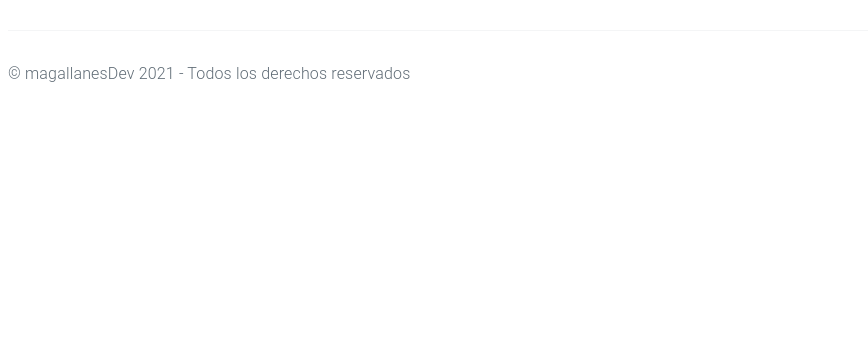
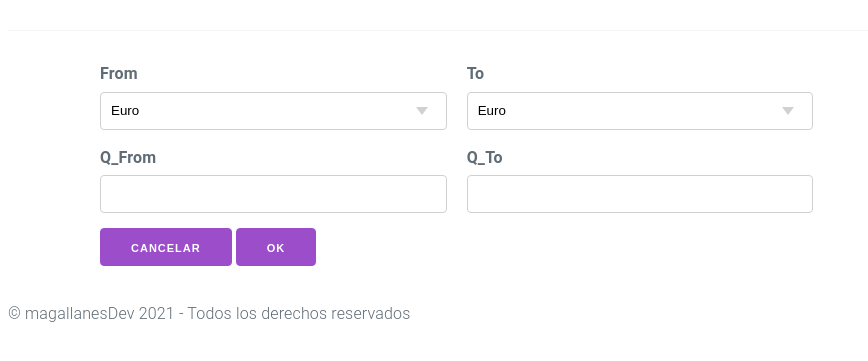
Before and after one commit to magallanesDev/BootCampCero-PROYECTO, a Flask app: page / in a window 1280 px wide. Shown: the part 84-445 px from the top of the page, without its empty margins (0-868 px from the left). Run offline with Flask 2, Linux system fonts and the light colour scheme; data that the repository does not hold is empty; parts of the project's set-up code (start-up, migrations or seed data) failed here and were passed over.

Commit message:
Backend OK sin status. JS con listado movimientos

```diff
--- a/mycrypto/dataaccess.py
+++ b/mycrypto/dataaccess.py
@@ -21,7 +21,7 @@ class DBmanager():
 
     def consultaMuchasSQL(self, query, parametros=[]):
         # Abrimos la conexion
-        conexion = sqlite3.connect(self.database_path)
+        conexion = sqlite3.connect('data/movimientos.db') # no funciona con self.database_path
         cur = conexion.cursor()
         # Ejecutamos la consulta
         cur.execute(query, parametros)
@@ -35,7 +35,7 @@ class DBmanager():
             return resultado[0]
 
     def modificaTablaSQL(self, query, parametros=[]):
-        conexion = sqlite3.connect(self.database_path)
+        conexion = sqlite3.connect('data/movimientos.db') # no funciona con self.database_path
         cur = conexion.cursor()
         cur.execute(query, parametros)
         conexion.commit()
--- a/mycrypto/static/js/spa.js
+++ b/mycrypto/static/js/spa.js
@@ -0,0 +1,167 @@
+const monedas = {
+    EUR: 'Euro',
+    BTC: 'Bitcoin',
+    ETH: 'Ethereum',
+}
+
+
+let losMovimientos
+xhr = new XMLHttpRequest()
+
+function recibeRespuesta() {
+    if (this.readyState === 4 && (this.status === 200 || this.status === 201)) {
+        const respuesta = JSON.parse(this.responseText)
+
+        if (respuesta.status !== 'success') {
+            alert("Se ha producido un error  en acceso a servidor" + respuesta.mensaje)
+            return
+        }
+
+        alert(respuesta.mensaje)
+
+        llamaApiMovimientos()
+    }
+}
+
+function detallaMovimiento(id) {
+    let movimiento
+    for (let i=0; i<losMovimientos.length; i++) {
+        const item = losMovimientos[i]
+        if (item.id == id) {
+            movimiento = item
+            break
+        }
+    }
+
+    if (!movimiento) return
+
+    document.querySelector("#id").value = id
+    document.querySelector("#date").value = movimiento.date
+    document.querySelector("#time").value = movimiento.time
+    document.querySelector("#moneda_from").value = movimiento.moneda_from
+    document.querySelector("#cantidad_from").value = movimiento.cantidad_from.toFixed(6)
+    document.querySelector("#moneda_to").value = movimiento.moneda_to
+    document.querySelector("#cantidad_to").value = movimiento.cantidad_to.toFixed(6)
+}
+
+
+function muestraMovimientos() {
+    if (this.readyState === 4 && this.status === 200) {
+        const respuesta = JSON.parse(this.responseText)
+
+        if (respuesta.status != 'success') {
+            alert("Se ha producido un error en la consulta de movimientos")
+            return
+        }
+
+        losMovimientos = respuesta.movimientos
+        const tbody = document.querySelector(".tabla-movimientos tbody")  // lo insertamos dentro de tbody (mirar spa.html)
+        tbody.innerHTML = ""
+
+        for (let i = 0; i < respuesta.movimientos.length; i++) {
+            const movimiento = respuesta.movimientos[i]
+            const fila = document.createElement("tr")
+            fila.addEventListener("click", () => {
+                detallaMovimiento(movimiento.id)
+            })
+
+            const dentro = `
+                <td>${movimiento.date}</td>
+                <td>${movimiento.time}</td>
+                <td>${movimiento.moneda_from ? monedas[movimiento.moneda_from] : ""}</td>
+                <td>${movimiento.cantidad_from}</td>
+                <td>${movimiento.moneda_to ? monedas[movimiento.moneda_to] : ""}</td>
+                <td>${movimiento.cantidad_to}</td>
+            `
+            fila.innerHTML = dentro
+
+            tbody.appendChild(fila)
+        }
+    }
+}
+
+
+
+function llamaApiMovimientos() {
+    xhr.open('GET', `http://localhost:5000/api/v1/movimientos`, true)
+    xhr.onload = muestraMovimientos
+    xhr.send()
+}
+
+
+function capturaFormMovimiento() {
+    const movimiento = {}
+    movimiento.date = document.querySelector("#date").value
+    movimiento.time = document.querySelector("#time").value
+    movimiento.moneda_from = document.querySelector("#moneda_from").value
+    movimiento.cantidad_from = document.querySelector("#cantidad_from").value
+    movimiento.moneda_to = document.querySelector("#moneda_to").value
+    movimiento.cantidad_to = document.querySelector("#cantidad_to").value
+
+    return movimiento
+}
+
+/*
+function validar(movimiento) {
+    if (!movimiento.fecha)  {
+        alert("Fecha obligatoria")
+        return false
+    }
+
+    if (movimiento.concepto === "") {
+        alert("Concepto obligatorio")
+        return false
+    }
+
+    if (!document.querySelector("#gasto").checked && !document.querySelector("#ingreso").checked) {
+        alert("Elija tipo de movimiento")
+        return false
+    }
+
+    if (movimiento.esGasto && !movimiento.categoria) {
+        alert("Debe seleccionar categoría del gasto")
+        return false
+    }
+
+    if (!movimiento.esGasto && movimiento.categoria) {
+        alert("Un ingreso no puede tener categoría")
+        return false
+    }
+
+    if (movimiento.cantidad <= 0) {
+        alert("La cantidad debe ser positiva")
+    }
+
+    return true
+}
+*/
+
+
+
+function llamaApiCreaMovimiento(ev) {
+    ev.preventDefault()
+
+    const movimiento = capturaFormMovimiento()
+/*
+    if (!validar(movimiento)) {
+        return
+    }
+*/
+    xhr.open("POST", `http://localhost:5000/api/v1/movimiento`, true)
+    xhr.onload = recibeRespuesta
+
+    xhr.setRequestHeader("Content-Type", "application/json;charset=UTF-8")
+
+    xhr.send(JSON.stringify(movimiento))
+
+}
+
+
+
+window.onload = function() {
+    llamaApiMovimientos()
+
+        document.querySelector("#ok")
+        .addEventListener("click", llamaApiCreaMovimiento)
+
+}
--- a/mycrypto/templates/spa.html
+++ b/mycrypto/templates/spa.html
@@ -29,6 +29,47 @@
         </div>
     </section>
     <hr>
+    <div class="detail-movimiento container">
+        <form>
+            <div class="row">
+                <input type="hidden" id="id">
+                <input type="hidden" id="date">
+                <input type="hidden" id="time">
+                <div class="column column-33">
+                    <label for="moneda_from">From</label>
+                    <select name="moneda_from" id="moneda_from">
+                        <option value="EUR">Euro</option>
+                        <option value="BTC">Bitcoin</option>
+                        <option value="ETH">Ethereum</option>
+                    </select>
+                </div>
+                <div class="column column-33">
+                    <label for="moneda_to">To</label>
+                    <select name="moneda_to" id="moneda_to">
+                        <option value="EUR">Euro</option>
+                        <option value="BTC">Bitcoin</option>
+                        <option value="ETH">Ethereum</option>
+                    </select>
+                </div>
+            </div>
+            <div class="row">
+                <div class="column column-33">
+                    <label for="cantidad_from">Q_From</label>
+                    <input type="number" name="cantidad_from" id="cantidad_from" step="any">
+                </div>
+                <div class="column column-33">
+                    <label for="cantidad_to">Q_To</label>
+                    <input type="number" name="cantidad_to" id="cantidad_to" step="any">
+                </div>
+            </div>
+            <div class="row">
+                <div class="column">
+                    <button id="cancelar">Cancelar</button>
+                    <button id="ok">OK</button>
+                </div>
+            </div>
+        </form>
+    </div>
 <footer>&copy magallanesDev 2021 - Todos los derechos reservados</footer>
 </body>
 </html>
--- a/mycrypto/views.py
+++ b/mycrypto/views.py
@@ -1,11 +1,12 @@
+import sqlite3
+from flask.json import jsonify
 from mycrypto import app
 from mycrypto.dataaccess import DBmanager
-import sqlite3
-from flask.json import jsonify
 from flask import jsonify, render_template, request
 from http import HTTPStatus
 
-dbManager = DBmanager(app.config.get('DATABASE'))
+
+dbManager = DBmanager(app.config.get('DATABASE')) # instancia de la clase DBmanager
 
 
 @app.route('/')
@@ -13,12 +14,43 @@ def listaMovimientos():
     return render_template('spa.html')
 
 
-@app.route('/api/v1/movimientos')
+@app.route('/api/v1/movimientos')  # método GET por defecto, muestra lista de movimientos
 def movimientosAPI():
-    query = "SELECT * FROM movimientos ORDER BY fecha;"
+    query = "SELECT * FROM movimientos ORDER BY date;"
 
     try:
         lista = dbManager.consultaMuchasSQL(query)
         return jsonify({'status': 'success', 'movimientos': lista})
     except sqlite3.Error as e:
         return jsonify({'status': 'fail', 'mensaje': str(e)})
+
+
+
+@app.route("/api/v1/movimiento/<int:id>", methods=['GET']) # muestra un movimiento
+@app.route("/api/v1/movimiento", methods=['POST'])  # grabamos un nuevo movimiento
+def detalleMovimiento(id=None):
+    try:
+        if request.method == 'GET':
+            movimiento = dbManager.consultaUnaSQL("SELECT * FROM movimientos WHERE id = ?", [id])
+
+            if movimiento:
+                return jsonify({
+                    "status": "success",
+                    "movimiento": movimiento
+            })
+            else:
+                return jsonify({"status": "fail", "mensaje": "movimiento no encontrado"}), HTTPStatus.NOT_FOUND
+
+
+
+        if request.method == 'POST':
+            dbManager.modificaTablaSQL("""
+                INSERT INTO movimientos (date, time, moneda_from, cantidad_from, moneda_to, cantidad_to)
+                VALUES (:date, :time, :moneda_from, :cantidad_from, :moneda_to, :cantidad_to)""", request.json)
+
+            return jsonify({"status": "success", "mensaje": "registro creado"}), HTTPStatus.CREATED
+
+
+    except sqlite3.Error as e:
+        print("error", e)
+        return jsonify({"status": "fail", "mensaje": "Error en base de datos: {}".format(e)}), HTTPStatus.BAD_REQUEST
```
Also changed, not shown: README.md.
